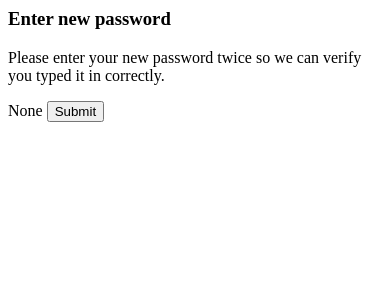
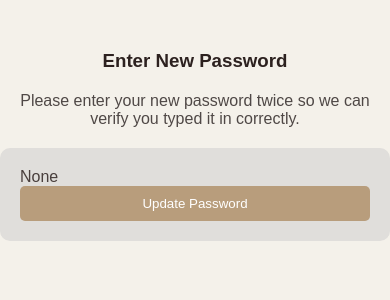
Before and after one commit to Mahmoud-Al-Jaziri/CoffeeShop-CMS, a Django app: page /reset/1/1/ in a window 390 px wide. Shown: the top 300 px of the page. Run offline with Django 5.2, Linux system fonts and the light colour scheme.

Commit message:
password reset styling and forgot password link

```diff
--- a/shopFront/templates/shopFront/login.html
+++ b/shopFront/templates/shopFront/login.html
@@ -40,7 +40,8 @@
           {% for message in messages %}
               <p id="messages" class="register_message">{{message}}</p>
           {% endfor %}
-          <div class="signup"><h5>Don't have an account? <a href="{% url "registerPage" %}">Signup</a></h5></div>
+          <div class="signup"><h5>Don't have an account ? <a href="{% url "registerPage" %}">Signup</a></h5></div>
+          <div class="signup"><h5>Forgot password ? <a href="{% url "reset_password" %}">Change password</a></h5></div>
         </form>
       </div>
 </body>
--- a/shopFront/templates/shopFront/password_reset_form.html
+++ b/shopFront/templates/shopFront/password_reset_form.html
@@ -1,11 +1,77 @@
-<h3>Enter new password</h3>
+<!DOCTYPE html>
+<html lang="en">
+<head>
+  <meta charset="UTF-8">
+  <meta name="viewport" content="width=device-width, initial-scale=1.0">
+  <title>Enter New Password</title>
+  <style>
+    body {
+      font-family: Arial, sans-serif;
+      background-color: #f4f1ea;
+      color: #493f3d;
+      margin: 0;
+      padding: 0;
+    }
 
-<p>Please enter your new password twice so we can verify you typed it in correctly.</p>
+    h3 {
+      color: #2c211f;
+      text-align: center;
+      margin-top: 50px;
+    }
 
-<form method="post">
+    p {
+      color: #4f4846;
+      text-align: center;
+      margin-top: 20px;
+    }
 
-	{% csrf_token %}
-	{{form}}
-	<input type="Submit" name="Update Password">
+    form {
+      max-width: 400px;
+      margin: 0 auto;
+      background-color: #e0dedb;
+      padding: 20px;
+      border-radius: 10px;
+      margin-top: 20px;
+    }
 
-</form>
+    input[type="password"] {
+      width: 100%;
+      padding: 10px;
+      margin-bottom: 20px;
+      border: none;
+      border-radius: 5px;
+      box-sizing: border-box;
+    }
+
+    input[type="submit"] {
+      width: 100%;
+      padding: 10px;
+      border: none;
+      border-radius: 5px;
+      background-color: #b89d7c;
+      color: #fff;
+      cursor: pointer;
+      transition: background-color 0.3s ease;
+    }
+
+    input[type="submit"]:hover {
+      background-color: #8b6d4d;
+    }
+
+    @media (max-width: 600px) {
+      form {
+        max-width: 90%;
+      }
+    }
+  </style>
+</head>
+<body>
+  <h3>Enter New Password</h3>
+  <p>Please enter your new password twice so we can verify you typed it in correctly.</p>
+  <form method="post">
+    {% csrf_token %}
+    {{ form }}
+    <input type="submit" value="Update Password">
+  </form>
+</body>
+</html>
```
Also changed, not shown: shopFront/templates/shopFront/password_reset.html (+73 -7 lines), shopFront/templates/shopFront/password_reset_done.html (+50 -3 lines), shopFront/templates/shopFront/password_reset_sent.html (+41 -3 lines), db.sqlite3.
